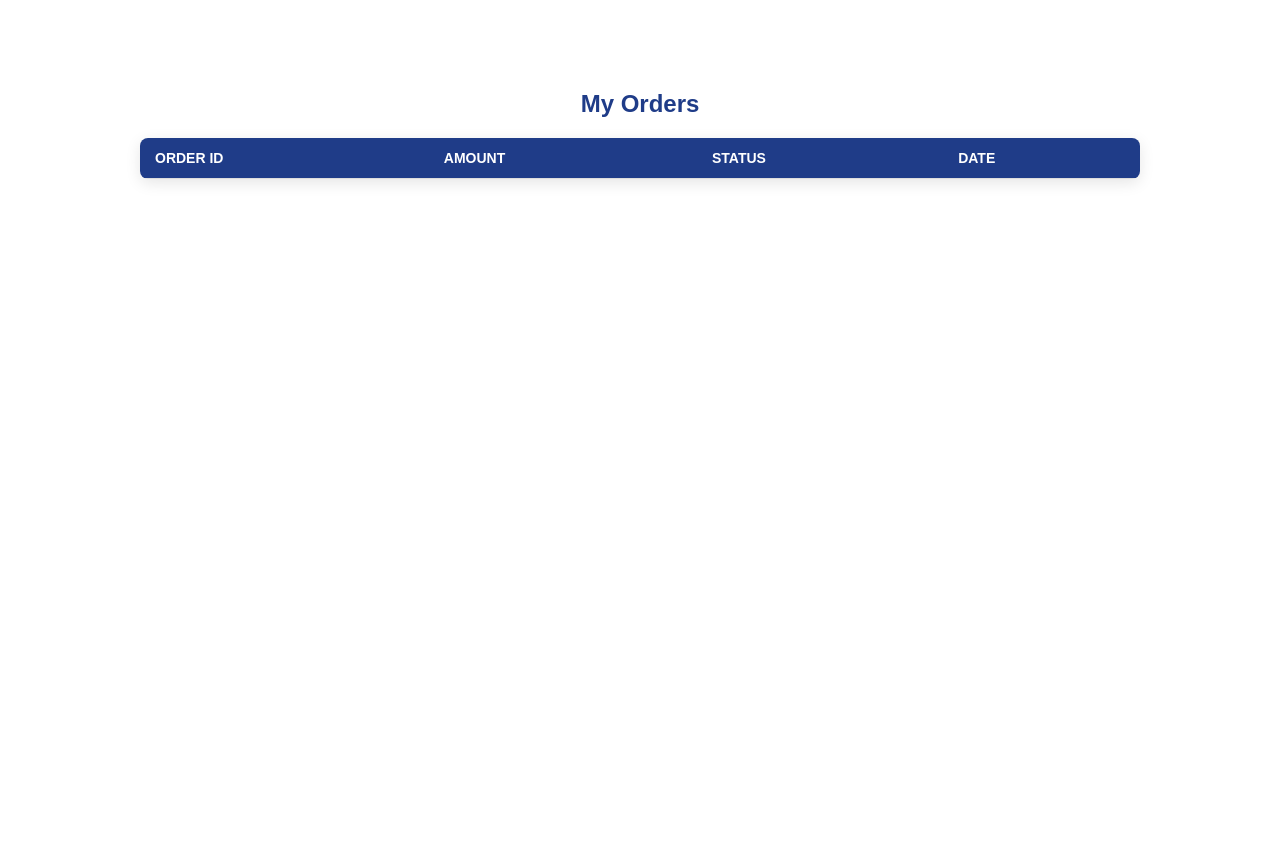
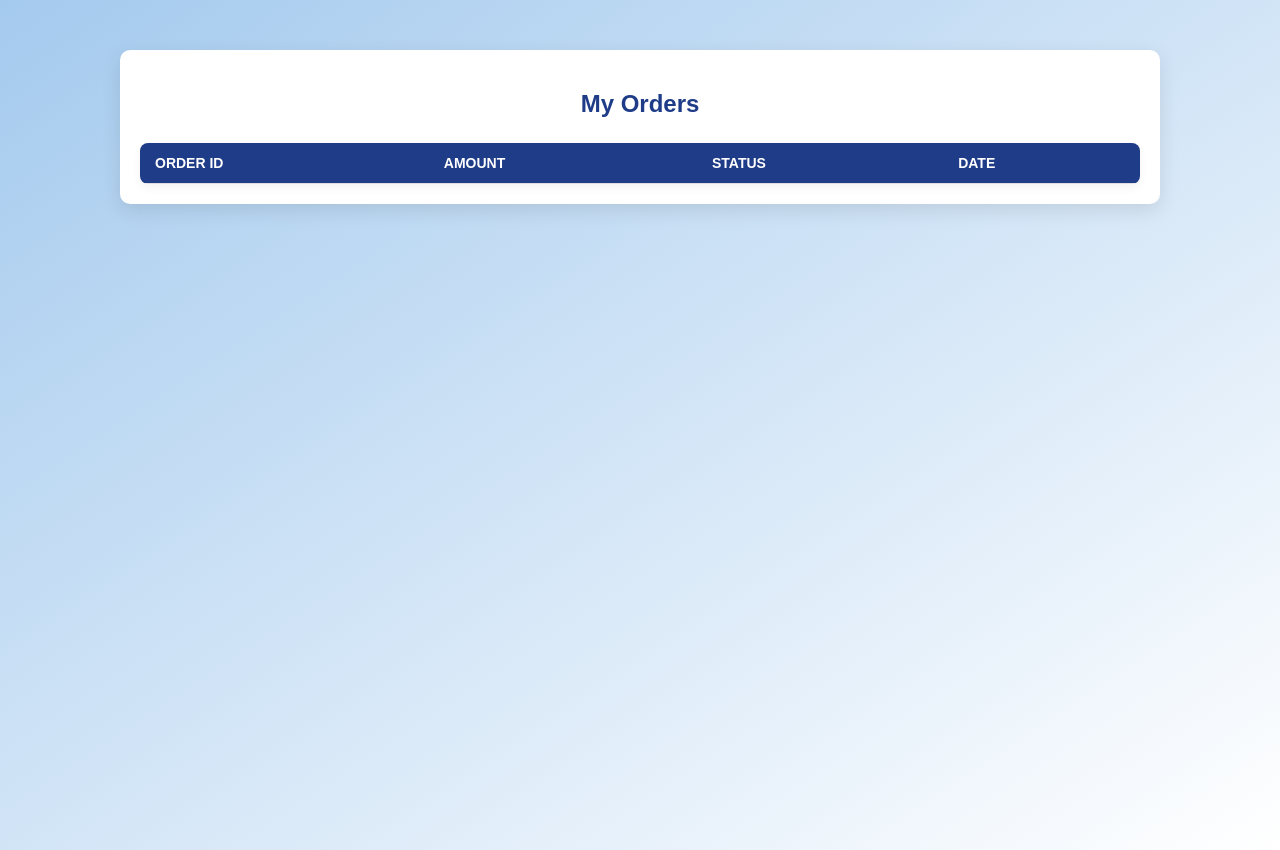
Before and after one commit to ziyaworld/ZiyaWorld, a plain HTML site: page myorders.html in a window 1280 px wide. Before the commit the page ends 800 px from the top, so only its background shows below. Drawn offline with Linux system fonts and the light colour scheme; no server answers.

Commit message:
fixed myorders.js added order.css and myorders.html

```diff
--- a/myorders.js
+++ b/myorders.js
@@ -1,4 +1,5 @@
 const token = localStorage.getItem('token'); // user JWT
+const userId = localStorage.getItem('userId'); // store user ID after login
 
 fetch(`https://ziyaworld-backend.onrender.com/api/orders/user`, {
   headers: { 'Authorization': `Bearer ${token}` }
@@ -6,7 +7,6 @@ fetch(`https://ziyaworld-backend.onrender.com/api/orders/user`, {
 .then(res => res.json())
 .then(orders => {
   const container = document.getElementById('ordersContainer');
-  container.innerHTML = ''; // clear old cards
   if (!orders.length) container.innerHTML = '<p>No orders yet.</p>';
 
   orders.forEach(order => {
@@ -23,7 +23,4 @@ fetch(`https://ziyaworld-backend.onrender.com/api/orders/user`, {
     `;
     container.appendChild(div);
   });
-})
-.catch(err => {
-  console.error("Error fetching orders:", err);
 });
--- a/orders.css
+++ b/orders.css
@@ -1,30 +1,43 @@
-/* ================= orders.css ================= */
+/* ================= orders.css with full background ================= */
 
+/* Full page background */
+body {
+  margin: 0;
+  padding: 0;
+  font-family: Arial, sans-serif;
+  background: linear-gradient(to bottom right, #a4caee, #ffffff); /* light gradient */
+  min-height: 100vh;
+}
+
+/* Wrapper for orders page content */
 .orders-page {
   max-width: 1000px;
   margin: 50px auto;
   padding: 20px;
-  font-family: Arial, sans-serif;
   color: #333;
+  background: #fff; /* table container background */
+  border-radius: 10px;
+  box-shadow: 0 6px 20px rgba(0,0,0,0.1);
 }
 
+/* Header */
 .orders-page h2 {
   text-align: center;
   color: #1f3c88;
-  margin-bottom: 20px;
+  margin-bottom: 25px;
 }
 
 /* Table styling */
 .orders-page table {
   width: 100%;
   border-collapse: collapse;
-  background: #fff;
   border-radius: 8px;
   overflow: hidden;
-  box-shadow: 0 4px 15px rgba(0,0,0,0.1);
+  box-shadow: 0 4px 10px rgba(0,0,0,0.05);
 }
 
-.orders-page th, .orders-page td {
+.orders-page th,
+.orders-page td {
   padding: 12px 15px;
   text-align: left;
   border-bottom: 1px solid #ddd;
@@ -59,7 +72,8 @@
 
 /* Responsive */
 @media screen and (max-width: 768px) {
-  .orders-page th, .orders-page td {
+  .orders-page th,
+  .orders-page td {
     font-size: 12px;
     padding: 8px 10px;
   }
--- a/style.css
+++ b/style.css
@@ -17,7 +17,7 @@ html, body {
 body{
   margin:0;
   font-family:'Segoe UI', sans-serif;
-  background:#0c0505;
+  background:#1a0c0c;
 }
 
 /* ================= TOPBAR ================= */
@@ -1149,9 +1149,3 @@ cursor:pointer;
   transform: scale(1.1);
   background: #d4af37; /* gold hover */
 }
-
-body {
-  margin: 0;
-  font-family: Arial, sans-serif;
-  background: #f4f4f4;
-}
```
